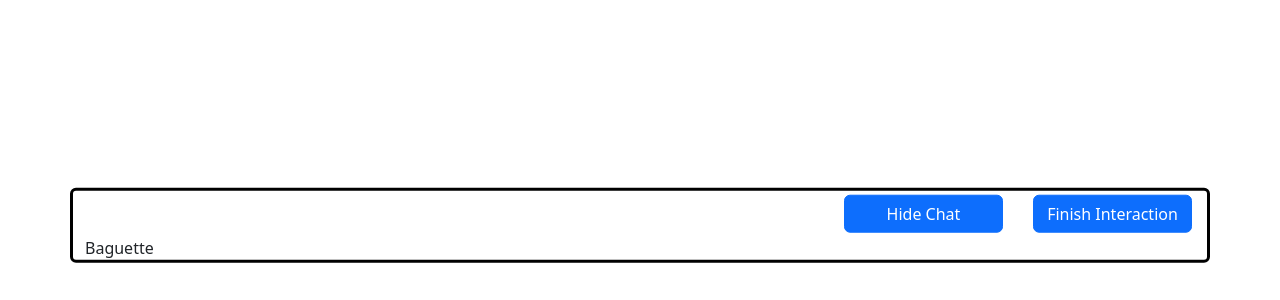
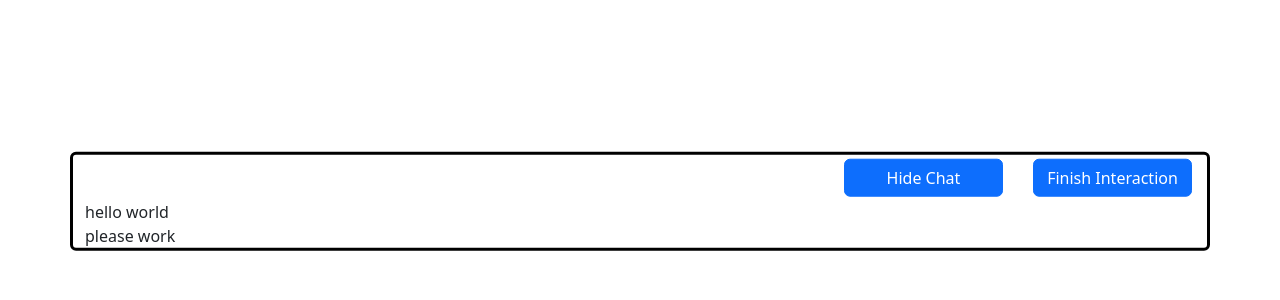
Before and after one commit to RishiSajay/PenPals, a React (Vite) app: page / in a window 1280 px wide. Shown: the part 500-800 px from the top of the page. Built offline with nearby package versions, Linux system fonts and the light colour scheme.

Commit message:
made words clickable, added new chat component to handle user/bot messages

```diff
--- a/package.json
+++ b/package.json
@@ -16,7 +16,7 @@
     "react-dom": "^18.2.0"
   },
   "devDependencies": {
-    "@types/react": "^18.2.56",
+    "@types/react": "^18.2.61",
     "@types/react-dom": "^18.2.19",
     "@typescript-eslint/eslint-plugin": "^7.0.2",
     "@typescript-eslint/parser": "^7.0.2",
--- /dev/null
+++ b/src/Components/Chat.tsx
@@ -0,0 +1,29 @@
+interface chatProps {
+    botChat: string[];
+    userChat: string[];
+}
+
+function Chat(chats : chatProps) {
+
+    const handleClick = (word : string) => {
+        console.log(`${word} clicked`);
+    }
+    return(
+        <div>
+        {chats.botChat.map((sentence, sentenceIndex) => (
+          <div key={sentenceIndex}>
+            {sentence.split(" ").map((word, wordIndex) => (
+              <span key={wordIndex}>
+                {wordIndex > 0 && " "}
+                <span onClick={() => handleClick(word)} style={{ cursor: 'pointer' }}>
+                  {word}
+                </span>
+              </span>
+            ))}
+          </div>
+        ))}
+      </div>
+    );
+}
+
+export default Chat;
--- a/src/Components/Transcript.tsx
+++ b/src/Components/Transcript.tsx
@@ -3,15 +3,17 @@ import "../Styles/Transcript.css";
 import Accordion from 'react-bootstrap/Accordion';
 import Button from 'react-bootstrap/Button';
 import Collapse from 'react-bootstrap/Collapse';
+import Chat from './Chat';
 
 function Transcript() {
   // State to manage the visibility of the text div
-  const [isVisible, setIsVisible] = useState(true);
-
+  const [isVisible, setIsVisible] = useState(true)
   // Function to toggle the visibility state
   const toggleVisibility = () => {
     setIsVisible(!isVisible);
   };
+
+  const botArr = ["hello world", "please work"];
 
   return (
     <div className="container chatBox rounded-2 position-absolute bottom-0 start-50 translate-middle">
@@ -19,7 +21,6 @@ function Transcript() {
         <div
           className="col"
         >
-
         </div>
         <div
           className="col col-lg-2"
@@ -50,7 +51,7 @@ function Transcript() {
       </div>
       <Collapse in={isVisible}>
         <div id="collapse-chat-text">
-          Baguette
+          <Chat botChat={botArr} userChat={botArr}></Chat>
         </div>
       </Collapse>
     </div>
```
Also changed, not shown: 1 other file (tests, documents, lock files or other folders).
